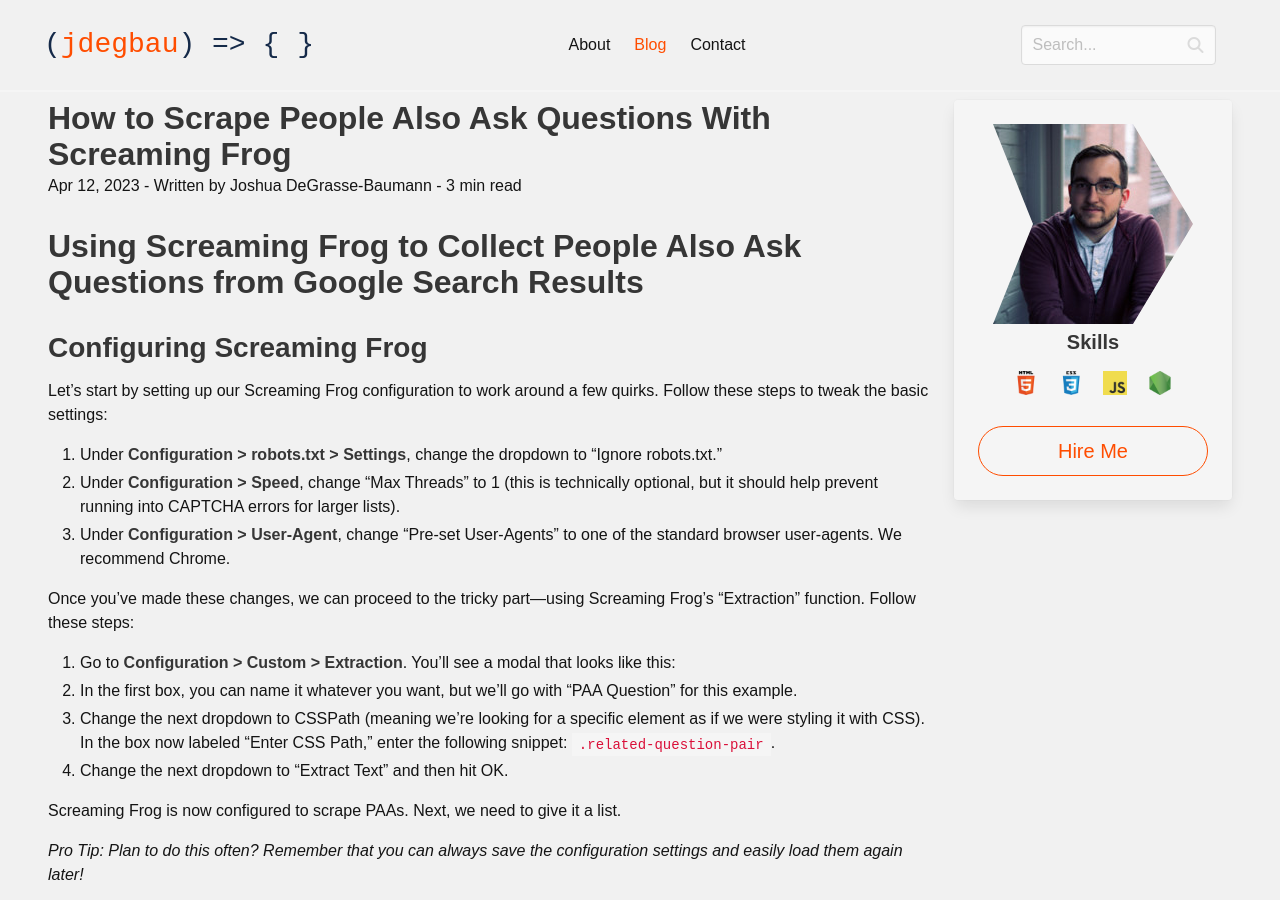
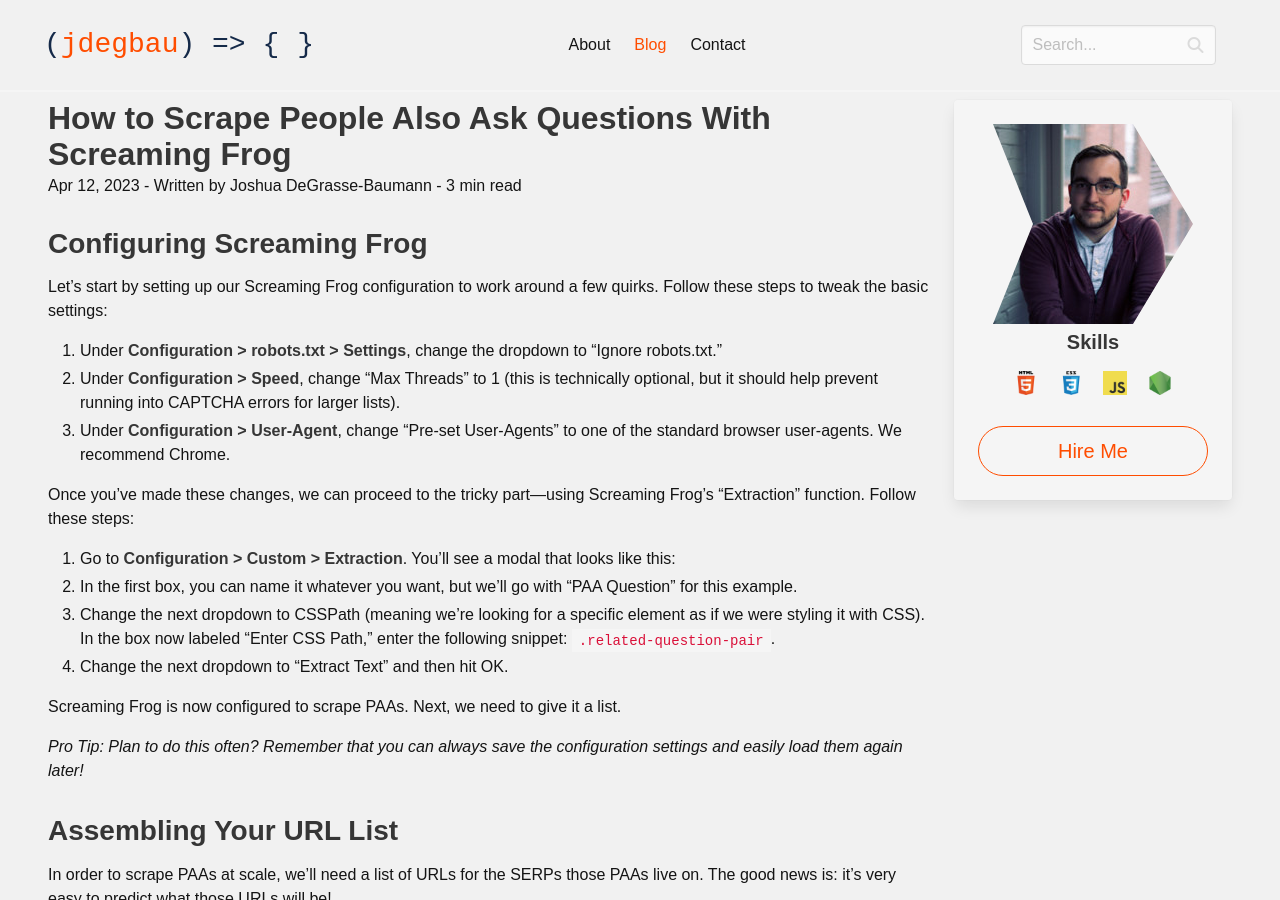
Before and after one commit to jdegbau/jdegbau.github.io, a Jekyll site: the page built from _posts/2023-04-12-how-to-scrape-people-also-ask-questions-with-screaming-frog.md, in a window 1280 px wide and 900 px high. Built offline with Jekyll 4.4.1, drawn with Linux system fonts in a browser that asks for light colours; nearby versions of some CDN libraries; some web fonts are replaced; comment, search, counter and statistics services are not loaded.

Commit message:
Removed dupe PAA title

```diff
--- a/_posts/2023-04-12-how-to-scrape-people-also-ask-questions-with-screaming-frog.md
+++ b/_posts/2023-04-12-how-to-scrape-people-also-ask-questions-with-screaming-frog.md
@@ -6,7 +6,6 @@
 featured_image:
 redirect_from:
 ---
-# Using Screaming Frog to Collect People Also Ask Questions from Google Search Results
 
 ## Configuring Screaming Frog
 
```
